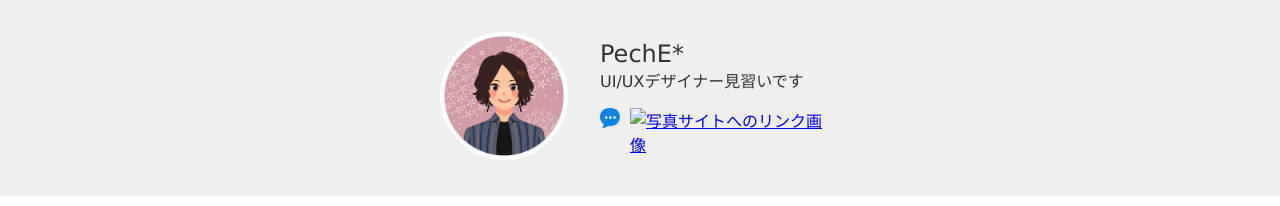
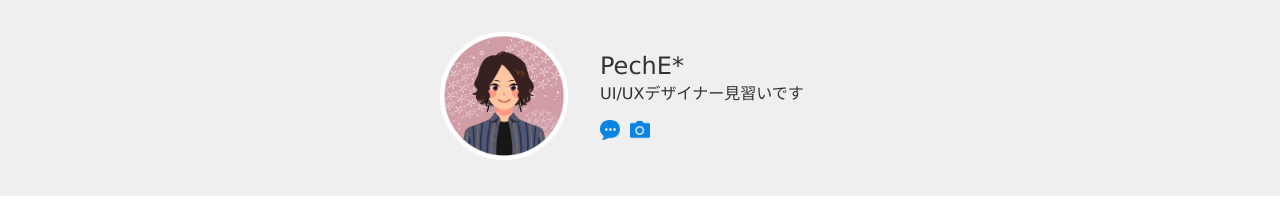
Before and after one commit to PechE0927/prog-8.github.io, a plain HTML site: page index.html in a window 1280 px wide. Shown: the top 206 px of the page. Drawn offline with Linux system fonts and the light colour scheme.

Commit message:
Update index.html

```diff
--- a/index.html
+++ b/index.html
@@ -31,7 +31,7 @@
             <li>
               <a href="        " target="_blank">
                 <img
-                  src="img/photos.png"
+                  src="photos.png"
                   width="20"
                   height="20"
                   alt="写真サイトへのリンク画像"
```
